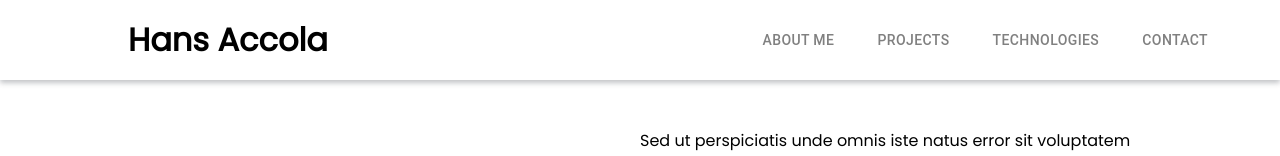
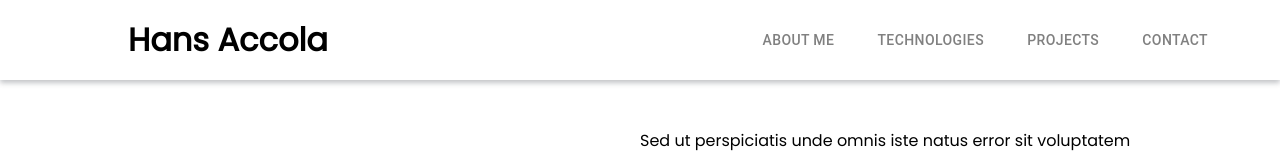
Before and after one commit to iHansy/responsive-portfolio, a React (Create React App) app: page / in a window 1280 px wide. Shown: the top 156 px of the page. Built offline with nearby package versions, Linux system fonts and the light colour scheme.

Commit message:
swapped technologies and projects in nav header

```diff
--- a/src/components/Header.js
+++ b/src/components/Header.js
@@ -34,8 +34,8 @@ function Header(props) {
             <nav className="header-nav-links-container">
                 <ul className="header-nav-links">
                     <li><ColorButton>About Me</ColorButton></li>
+                    <li><ColorButton>Technologies</ColorButton></li>
                     <li><ColorButton>Projects</ColorButton></li>
-                    <li><ColorButton>Technologies</ColorButton></li>
                     <li><ColorButton>Contact</ColorButton></li>
                 </ul>
             </nav>
```
